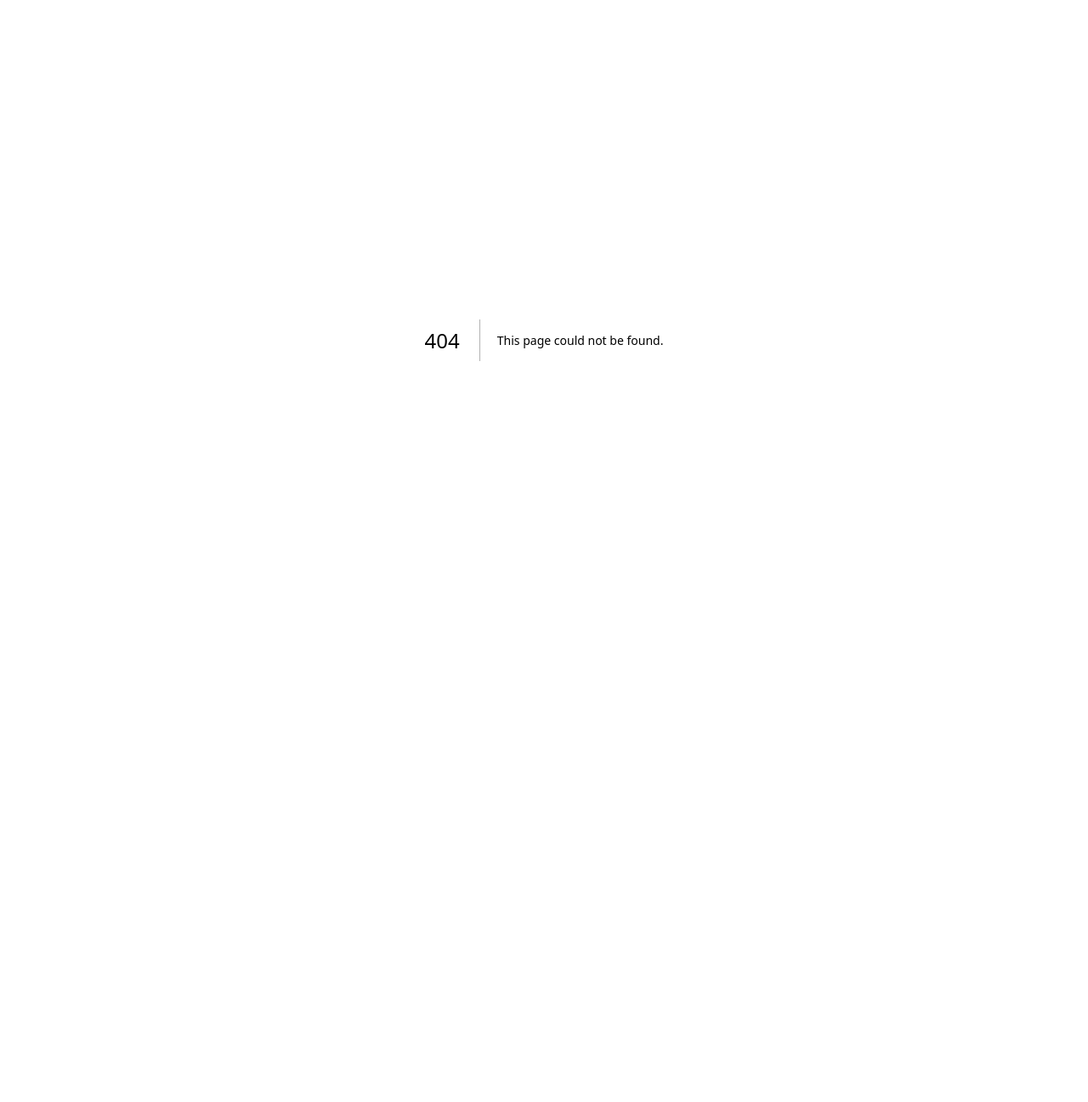
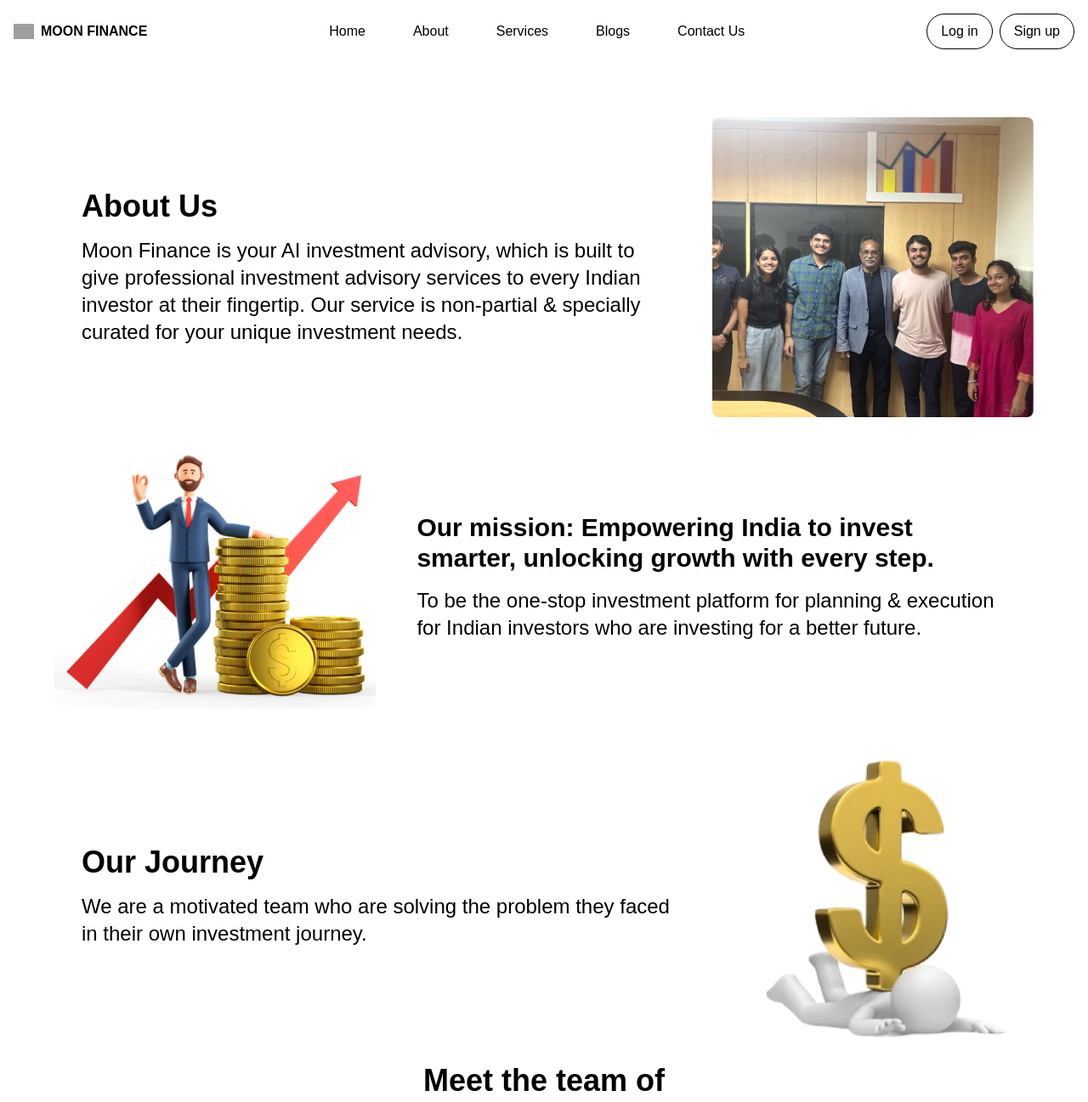
Before and after one commit to Kiddu77/MoonFinance, a Next.js app: page /pages/aboutus in a window 1280 px wide. Before the commit this address had no page. Shown: the top 1297 px of the page at 85% size. Before the commit the page ends 800 px from the top, so only its background shows below. Built offline with nearby package versions, Linux system fonts and the light colour scheme; grey boxes are pictures that could not be loaded.

Commit message:
routing fixed

```diff
--- a/app/components/Header.tsx
+++ b/app/components/Header.tsx
@@ -1,6 +1,6 @@
-import React from 'react';
-import Image from 'next/image';
-
+import React from "react";
+import Image from "next/image";
+import Link from "next/link"; // Import Link from Next.js
 
 const Header: React.FC = () => {
   return (
@@ -16,16 +16,47 @@ const Header: React.FC = () => {
       </div>
       <nav>
         <ul className="flex space-x-14 text-black">
-          <li>Home</li>
-          <li>About</li>
-          <li>Services</li>
-          <li>Blogs</li>
-          <li>Contact Us</li>
+          <li>
+            <Link href="/pages/home" className="hover:text-violet-500">
+              Home
+            </Link>
+          </li>
+          <li>
+            <Link href="/pages/aboutus" className="hover:text-violet-500">
+              About
+            </Link>
+          </li>
+          <li>
+            <Link href="/services" className="hover:text-violet-500">
+              Services
+            </Link>
+          </li>
+          <li>
+            <Link href="/blogs" className="hover:text-violet-500">
+              Blogs
+            </Link>
+          </li>
+          <li>
+            <Link href="/contact-us" className="hover:text-violet-500">
+              Contact Us
+            </Link>
+          </li>
         </ul>
       </nav>
+
       <div className="flex space-x-2">
-        <button className="px-4 py-2 border rounded-full border-black text-black">Log in</button>
-        <button className="px-4 py-2 border rounded-full border-black text-black">Sign up</button>
+        <Link
+          href="/pages/login"
+          className="px-4 py-2 border rounded-full border-black text-black"
+        >
+          Log in
+        </Link>
+        <Link
+          href="/pages/signup"
+          className="px-4 py-2 border rounded-full border-black text-black"
+        >
+          Sign up
+        </Link>
       </div>
     </header>
   );
--- a/app/page.tsx
+++ b/app/page.tsx
@@ -1,4 +1,3 @@
-
 // app/page.tsx
 "use client"; // Mark this file as a client component
 
@@ -6,21 +5,34 @@ import React, { useEffect, useState } from 'react';
 import Home from './pages/home/page';
 import LoginPage from './pages/login/page';
 import SignUpPage from './pages/signup/page';
+import AboutUs from './pages/aboutus/page';
 
 const App = () => {
   const [route, setRoute] = useState('');
 
   useEffect(() => {
+    // Make sure we are on the client side
     if (typeof window !== 'undefined') {
       setRoute(window.location.pathname); // Access window safely after client-side rendering
     }
-  }, []);
+  }, []); // This useEffect runs once after the component is mounted
+
+  useEffect(() => {
+    // This useEffect tracks changes to the window location safely on the client side
+    if (typeof window !== 'undefined' && route !== window.location.pathname) {
+      setRoute(window.location.pathname); // Ensure route gets updated on URL change
+    }
+  }, [route]); // Update route when the pathname changes
 
   switch (route) {
-    case '/login':
+    case '/pages/login':
       return <LoginPage />;
-    case '/signup':
+    case '/pages/signup':
       return <SignUpPage />;
+    case '/pages/aboutus':
+      return <AboutUs />
+    case '/pages/home':
+      return <Home />
     default:
       return <Home />;
   }
--- /dev/null
+++ b/app/pages/aboutus/page.tsx
@@ -0,0 +1,131 @@
+import React from 'react';
+import Image from 'next/image';
+import Header from '@/app/components/Header';
+import img1 from "@/app/assets/img1.jpg";
+import img2 from "@/app/assets/img2.jpg";
+import img3 from "@/app/assets/img3.jpg";
+import Card from '@/app/components/Card';
+import img6 from '@/app/assets/img6.jpg';
+
+const AboutUs: React.FC = () => {
+  const teamMembers = [
+    {
+      name: 'John Doe',
+      job: 'Software Engineer',
+      imageSrc: img6,
+      linkedin: 'https://www.linkedin.com/in/johndoe',
+      instagram: 'https://www.instagram.com/johndoe',
+    },
+    {
+      name: 'Jane Smith',
+      job: 'Product Manager',
+      imageSrc: img6,
+      linkedin: 'https://www.linkedin.com/in/janesmith',
+      instagram: 'https://www.instagram.com/janesmith',
+    },
+    {
+      name: 'Jane Smith',
+      job: 'Product Manager',
+      imageSrc: img6,
+      linkedin: 'https://www.linkedin.com/in/janesmith',
+      instagram: 'https://www.instagram.com/janesmith',
+    },
+    {
+      name: 'Jane Smith',
+      job: 'Product Manager',
+      imageSrc: img6,
+      linkedin: 'https://www.linkedin.com/in/janesmith',
+      instagram: 'https://www.instagram.com/janesmith',
+    },
+    // Add more team members as needed
+  ];
+
+  return (
+    <div className="flex flex-col min-h-screen bg-white">
+      <Header />
+
+      {/* Main content */}
+      <div className="container mx-auto p-16 bg-white text-black">
+        {/* First Paragraph with image to the right */}
+        <div className="flex flex-col md:flex-row items-center justify-between mb-8">
+          <div className="md:w-2/3 mb-4 md:mb-0 p-6">
+            <p className="text-4xl font-black p-2">About Us</p>
+            <p className="text-2xl p-2">
+              Moon Finance is your AI investment advisory, which is built to give professional investment advisory services to every Indian investor at their fingertip. Our service is non-partial & specially curated for your unique investment needs.
+            </p>
+          </div>
+          <div className="md:w-1/3 md:ml-4">
+            <Image
+              src={img3}
+              alt="Image 1"
+              width={500}
+              height={300}
+              className="w-full h-auto object-cover rounded-lg"
+            />
+          </div>
+        </div>
+
+        {/* Second Paragraph with image to the left */}
+        <div className="flex flex-col md:flex-row-reverse items-center justify-between mb-8">
+          <div className="md:w-2/3 mb-4 md:mb-0 p-6">
+            <p className="text-3xl font-black p-2">Our mission: Empowering India to invest smarter, unlocking growth with every step.</p>
+            <p className="text-2xl p-2">
+              To be the one-stop investment platform for planning & execution for Indian investors who are investing for a better future.
+            </p>
+          </div>
+          <div className="md:w-1/3 md:mr-4">
+            <Image
+              src={img1}
+              alt="Image 2"
+              width={500}
+              height={300}
+              className="w-full h-auto object-cover rounded-lg"
+            />
+          </div>
+        </div>
+
+        {/* Third Paragraph with image to the right */}
+        <div className="flex flex-col md:flex-row items-center justify-between">
+          <div className="md:w-2/3 mb-4 md:mb-0 p-6">
+            <p className="text-4xl font-black p-2">Our Journey</p>
+            <p className="text-2xl p-2">
+              We are a motivated team who are solving the problem they faced in their own investment journey.
+            </p>
+          </div>
+          <div className="md:w-1/3 md:ml-4">
+            <Image
+              src={img2}
+              alt="Image 3"
+              width={500}
+              height={300}
+              className="w-full h-auto object-cover rounded-lg"
+            />
+          </div>
+        </div>
+
+        {/* Title for the team */}
+        <div className="flex flex-col justify-center items-center mb-8">
+          <p className="text-4xl font-black p-2">Meet the team of</p>
+          <p className="text-4xl font-black p-2 text-[#12C38C]">Moonfinance!!</p>
+        </div>
+
+        {/* Team cards section */}
+        <div className="grid grid-cols-1 md:grid-cols-2 gap-6 gap-x-16 m-16">
+          {teamMembers.map((member, index) => (
+            <Card
+              key={index}
+              name={member.name}
+              job={member.job}
+              imageSrc={member.imageSrc}
+              linkedin={member.linkedin}
+              instagram={member.instagram}
+            />
+          ))}
+        </div>
+      </div>
+
+    </div>
+  );
+};
+
+export default AboutUs;
```
